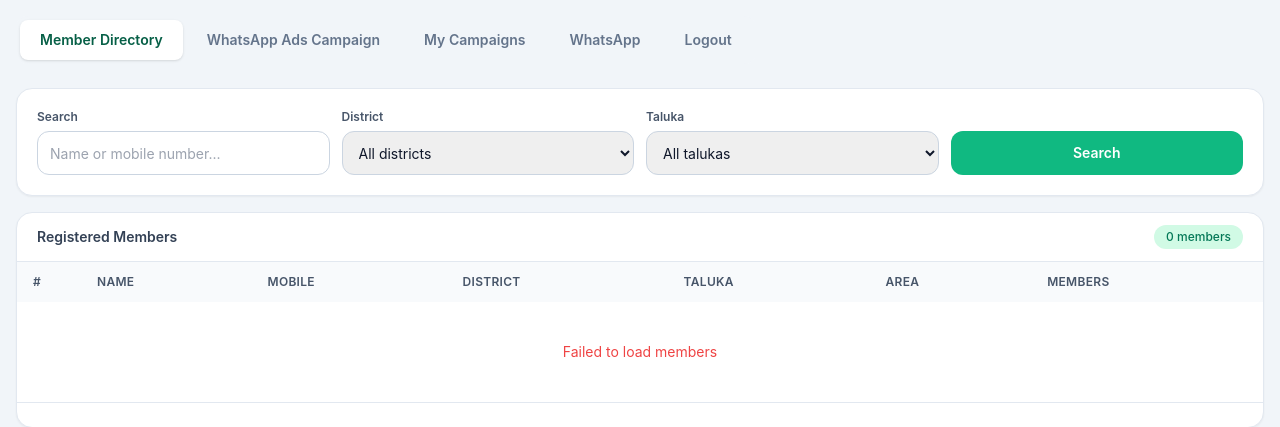
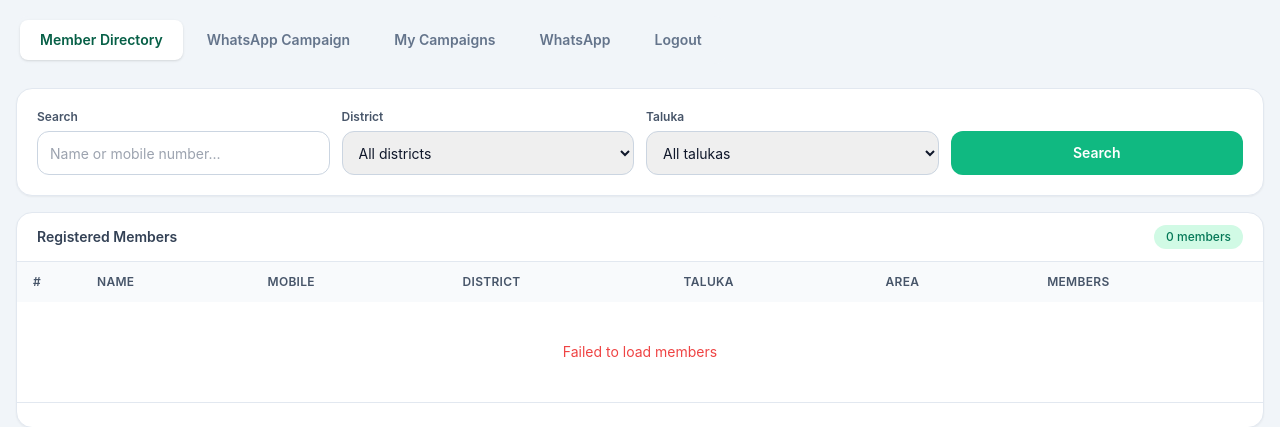
Before and after one commit to suniljlandge/merasamaj, a Flask app: template samaj/templates/campaign-manager.html in a window 1280 px wide. Shown: the part 53-480 px from the top of the page. Run offline with Flask 3, Linux system fonts and the light colour scheme; the template is opened without the code that fills it: most values are stand-ins (such as "Sample title", 1, 10 or a date in 2020); a database or web service that is not in the repository returns one stand-in record (values such as "Sample title"); some libraries are stand-ins or nearby versions.

Commit message:
Rename 'WhatsApp Ads Campaign' tab to 'WhatsApp Campaign'

```diff
--- a/samaj/templates/campaign-manager.html
+++ b/samaj/templates/campaign-manager.html
@@ -115,7 +115,7 @@
     <!-- ========================================================== -->
     <!-- TAB NAVIGATION                                             -->
     <!-- Three tabs, left-to-right: Member Directory,              -->
-    <!-- WhatsApp Ads Campaign, Logout. Default active tab is      -->
+    <!-- WhatsApp Campaign, Logout. Default active tab is          -->
     <!-- Member Directory (Requirement 2.1).                       -->
     <!-- ========================================================== -->
     <nav
@@ -148,7 +148,7 @@
         aria-controls="cm-panel-campaign"
         data-tab="campaign"
       >
-        WhatsApp Ads Campaign
+        WhatsApp Campaign
       </button>
 
       <button
@@ -364,7 +364,7 @@
     </section>
 
     <!-- ========================================================== -->
-    <!-- TAB PANEL: WHATSAPP ADS CAMPAIGN  (hidden by default)     -->
+    <!-- TAB PANEL: WHATSAPP CAMPAIGN  (hidden by default)          -->
     <!-- Contains the 5-step campaign wizard. Tasks 10-11 fill the -->
     <!-- individual step containers below.                         -->
     <!-- ========================================================== -->
@@ -1223,7 +1223,7 @@
         </div>
 
         <p id="cm-history-empty" class="hidden px-4 py-8 text-center text-sm text-slate-400">
-          No campaigns yet. Create your first campaign from the WhatsApp Ads Campaign tab.
+          No campaigns yet. Create your first campaign from the WhatsApp Campaign tab.
         </p>
       </div>
     </section>
```
